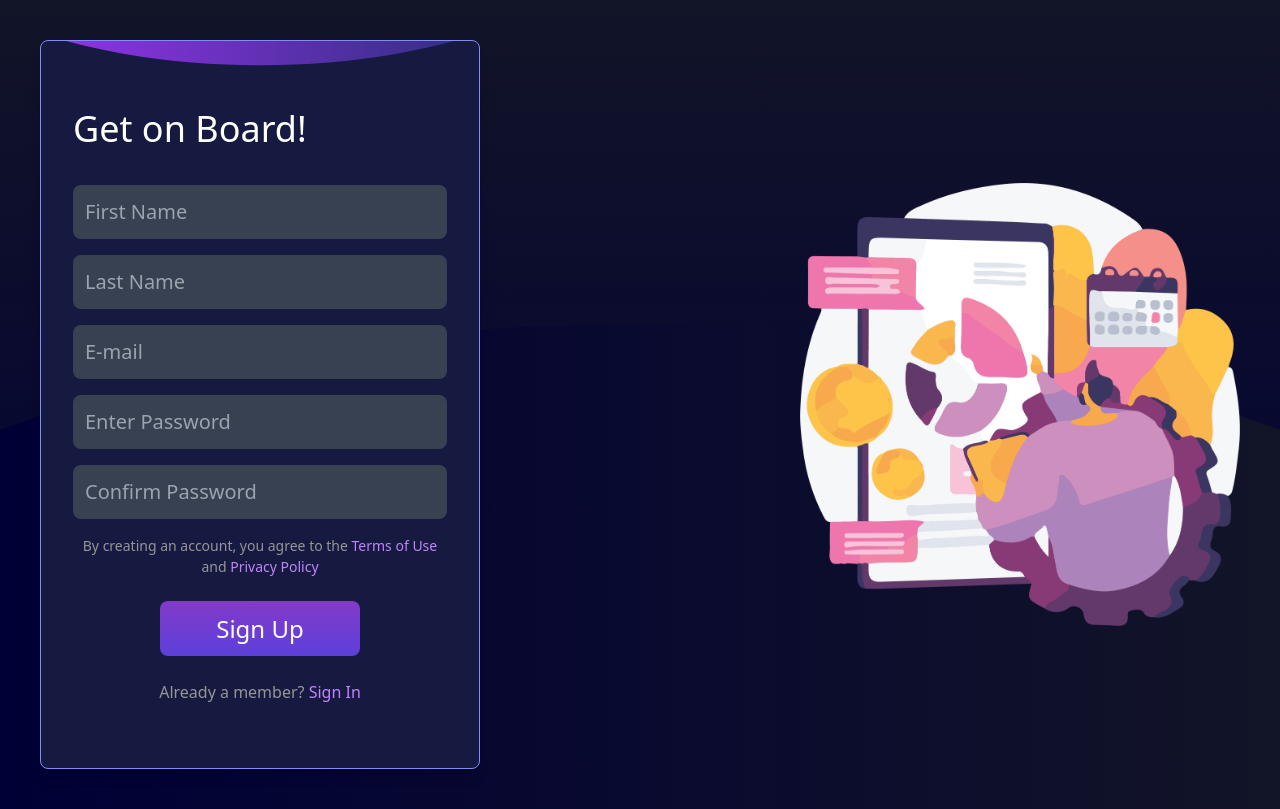
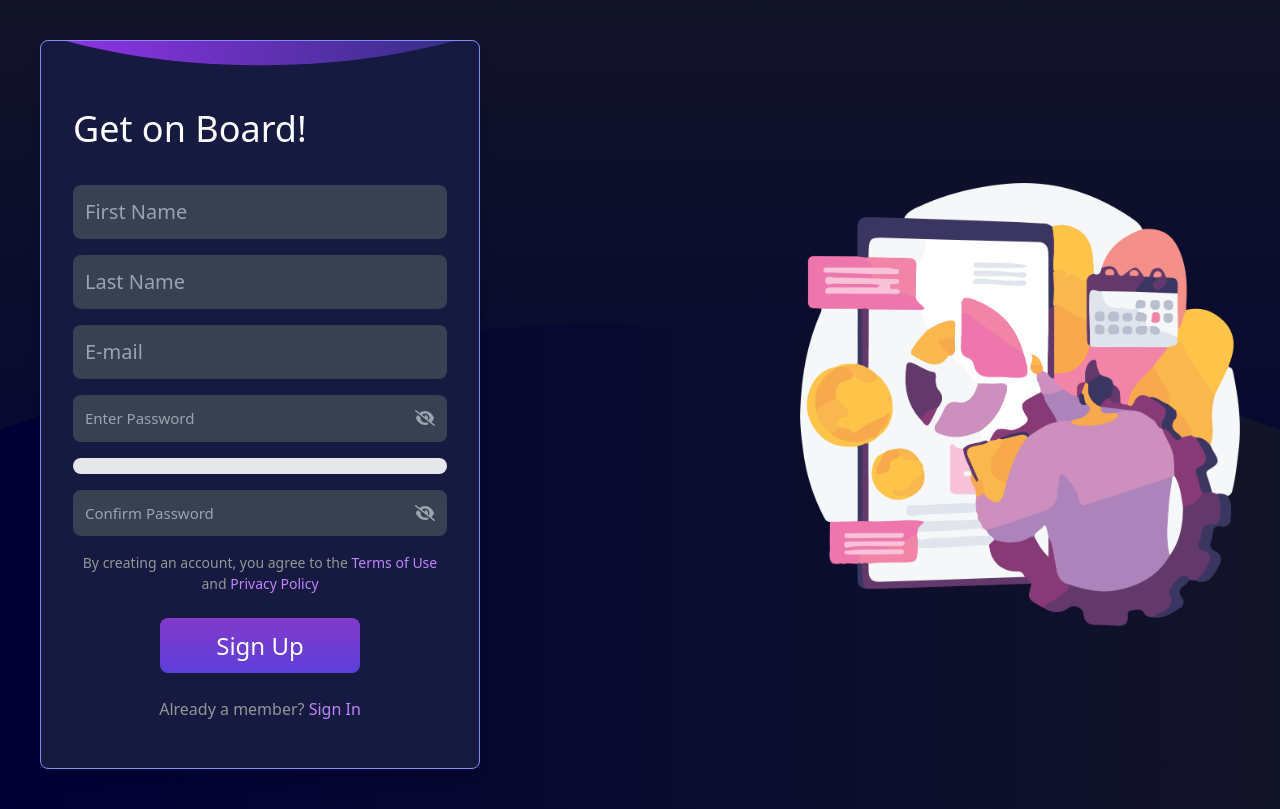
Before and after one commit to Sara-AM91/finance-tracker-frontend, a React (Vite) app: page /signup in a window 1280 px wide. Shown: the top 809 px of the page. Built offline with nearby package versions, Linux system fonts and the light colour scheme.

Commit message:
Added real-time validation for email and password with feedback and progress bar for password strength checking.

```diff
--- a/src/pages/SignUpPage.jsx
+++ b/src/pages/SignUpPage.jsx
@@ -1,7 +1,124 @@
+import { useState } from "react";
 import loginImg from "../assets/LoginPage.png";
 import { Link } from "react-router-dom";
+import { FontAwesomeIcon } from "@fortawesome/react-fontawesome";
+import { faEye, faEyeSlash } from "@fortawesome/free-solid-svg-icons";
 
 const SignUpPage = () => {
+  const [email, setEmail] = useState("");
+  const [emailError, setEmailError] = useState();
+  const [password, setPassword] = useState("");
+  const [passwordError, setPasswordError] = useState("");
+  const [confirmPassword, setConfirmPassword] = useState("");
+  const [passwordVisible, setPasswordVisible] = useState(true);
+  const [strength, setStrength] = useState(0);
+  const [feedback, setFeedback] = useState([]);
+
+  const validateEmail = (emailValue) => {
+    setEmail(emailValue);
+
+    if (emailValue === "") {
+      setEmailError("");
+      return;
+    }
+    const atIndex = emailValue.indexOf("@");
+    if (atIndex === -1) {
+      setEmailError("Email must include '@'.");
+      return;
+    }
+    //Check that there's a "." after the "@" and there's at least one character before the "."
+    const dotIndex = emailValue.indexOf(".", atIndex);
+    if (dotIndex === -1) {
+      setEmailError("Email must include a domain like '.com'.");
+      return;
+    } else if (dotIndex - atIndex < 2) {
+      setEmailError(
+        "There must be at least one character between '@' and '.'."
+      );
+      return;
+    }
+    const domainPart = emailValue.substring(dotIndex + 1);
+    if (domainPart.length < 2 || domainPart.length > 4) {
+      setEmailError("Invalid domain after the dot.");
+      return;
+    }
+    setEmailError("");
+  };
+
+  const handleEmailChange = (e) => {
+    const emailValue = e.target.value;
+    validateEmail(emailValue);
+  };
+
+  const checkPasswordStrength = (password) => {
+    let strength = 0;
+    let feedbackMessages = [];
+
+    if (password === "") {
+      setStrength(0);
+      setFeedback([]);
+      return;
+    }
+
+    if (password.length >= 8) {
+      strength += 25;
+    } else {
+      feedbackMessages.push("Password must be at least 8 characters long.");
+    }
+
+    //Check for numbers
+    if (/\d/.test(password)) {
+      strength += 25;
+    } else {
+      feedbackMessages.push("Password must contain at least one number.");
+    }
+
+    //Check for both lower and upper case
+    if (/[a-z]/.test(password) && /[A-Z]/.test(password)) {
+      strength += 25;
+    } else {
+      feedbackMessages.push(
+        "Password must contain both uppercase and lowercase letters."
+      );
+    }
+
+    //Check for special characters
+    if (/[^A-Za-z0-9]/.test(password)) {
+      strength += 25;
+    } else {
+      feedbackMessages.push(
+        "Password must contain at least one special character."
+      );
+    }
+
+    setStrength(strength);
+    setFeedback(feedbackMessages);
+  };
+
+  const handlePasswordChange = (e) => {
+    const newPassword = e.target.value;
+    setPassword(newPassword);
+    checkPasswordStrength(newPassword);
+    checkConfirmPasswordMatch(confirmPassword, newPassword);
+  };
+  const togglePasswordVisibility = () => {
+    setPasswordVisible(!passwordVisible);
+  };
+
+  const handleConfirmPasswordChange = (e) => {
+    const newConfirmPassword = e.target.value;
+    setConfirmPassword(newConfirmPassword);
+    checkConfirmPasswordMatch(newConfirmPassword, password);
+  };
+
+  const checkConfirmPasswordMatch = (confirmPassword, password) => {
+    if (confirmPassword && confirmPassword !== password) {
+      setPasswordError("Passwords do not match.");
+    } else {
+      setPasswordError("");
+    }
+  };
+
   return (
     <div className="relative min-h-screen flex items-center justify-center bg-gradient-to-b from-[#121428] to-[#000036]">
       {/* First Background Curve */}
@@ -54,24 +171,75 @@ const SignUpPage = () => {
                 <input
                   type="email"
                   placeholder="E-mail"
-                  className="w-full p-3 rounded-lg bg-gray-700 text-white focus:outline-none focus:ring-2 focus:ring-purple-500 text-[20px] text-[#969696]"
+                  //className="w-full p-3 rounded-lg bg-gray-700 text-white focus:outline-none focus:ring-2 focus:ring-purple-500 text-[20px] text-[#969696]"
+                  className={`w-full text-[20px] text-[#969696] p-3 rounded-lg bg-gray-700 text-white focus:outline-none focus:ring-2 ${
+                    emailError ? "ring-red-500" : "ring-purple-500"
+                  }`}
+                  value={email}
+                  onChange={handleEmailChange}
+                />
+                {/* Display email validation error */}
+                {emailError && (
+                  <p className="text-red-500 text-xs mt-2">{emailError}</p>
+                )}
+              </div>
+              {/* The wrapper (div) is set to relative to control the position of the icon inside the input field. */}
+              {/* Adding flex and items-center aligns the content (input and icon) vertically in the center.*/}
+              <div className="mb-4 relative flex items-center">
+                <input
+                  type={passwordVisible ? "password" : "text"}
+                  placeholder="Enter Password"
+                  className="w-full p-3 rounded-lg bg-gray-700 text-white focus:outline-none focus:ring-2 focus:ring-purple-500 text-[15px] text-[#969696]"
+                  value={password}
+                  onChange={handlePasswordChange}
+                />
+
+                <FontAwesomeIcon
+                  icon={passwordVisible ? faEyeSlash : faEye}
+                  onClick={togglePasswordVisibility}
+                  className="absolute right-3 top-1/2 transform -translate-y-1/2 cursor-pointer text-gray-400"
                 />
               </div>
+              {/* Progress Bar */}
               <div className="mb-4">
+                <div className="w-full bg-gray-200 rounded-full h-4">
+                  <div
+                    className={`h-4 rounded-full ${
+                      strength === 100
+                        ? "bg-green-500"
+                        : strength >= 75
+                        ? "bg-yellow-500"
+                        : "bg-red-500"
+                    }`}
+                    style={{ width: `${strength}%` }}
+                  ></div>
+                </div>
+              </div>
+              {/* Feedback Section */}
+              <div className="text-red-500 text-xs mb-4">
+                {feedback.map((message, index) => (
+                  <p key={index}>{message}</p>
+                ))}
+              </div>
+
+              <div className="mb-4 relative flex items-center">
                 <input
-                  type="password"
-                  placeholder="Enter Password"
-                  className="w-full p-3 rounded-lg bg-gray-700 text-white focus:outline-none focus:ring-2 focus:ring-purple-500 text-[20px] text-[#969696]"
+                  type={passwordVisible ? "password" : "text"}
+                  placeholder="Confirm Password"
+                  className="w-full p-3 rounded-lg bg-gray-700 text-white focus:outline-none focus:ring-2 focus:ring-purple-500 text-[15px] text-[#969696]"
+                  value={confirmPassword}
+                  onChange={handleConfirmPasswordChange}
+                />
+
+                <FontAwesomeIcon
+                  icon={passwordVisible ? faEyeSlash : faEye}
+                  onClick={togglePasswordVisibility}
+                  className="absolute right-3 top-1/2 transform -translate-y-1/2 cursor-pointer text-gray-400"
                 />
               </div>
-              <div className="mb-4">
-                <input
-                  type="password"
-                  placeholder="Confirm Password"
-                  className="w-full p-3 rounded-lg bg-gray-700 text-white focus:outline-none focus:ring-2 focus:ring-purple-500 text-[20px] text-[#969696]"
-                />
-              </div>
-
+              {passwordError && (
+                <p className="text-red-500 text-xs mt-2">{passwordError}</p>
+              )}
               <p className="text-center text-[#969696] text-[14px]">
                 By creating an account, you agree to the{" "}
                 <a href="#" className="text-purple-400 hover:underline">
@@ -84,7 +252,15 @@ const SignUpPage = () => {
               </p>
 
               <div className="flex justify-center mt-6">
-                <button className="w-[200px] h-[55px] bg-gradient-to-b from-[#833ac9] to-[#5c40da] hover:bg-purple-700 font-normal text-[24px] text-white p-2 rounded-lg transition duration-300">
+                <button
+                  type="submit"
+                  className="w-[200px] h-[55px] bg-gradient-to-b from-[#833ac9] to-[#5c40da] hover:bg-purple-700 font-normal text-[24px] text-white p-2 rounded-lg transition duration-300"
+                  disabled={
+                    emailError !== "" ||
+                    feedback.length > 0 ||
+                    passwordError !== ""
+                  }
+                >
                   Sign Up
                 </button>
               </div>
```
